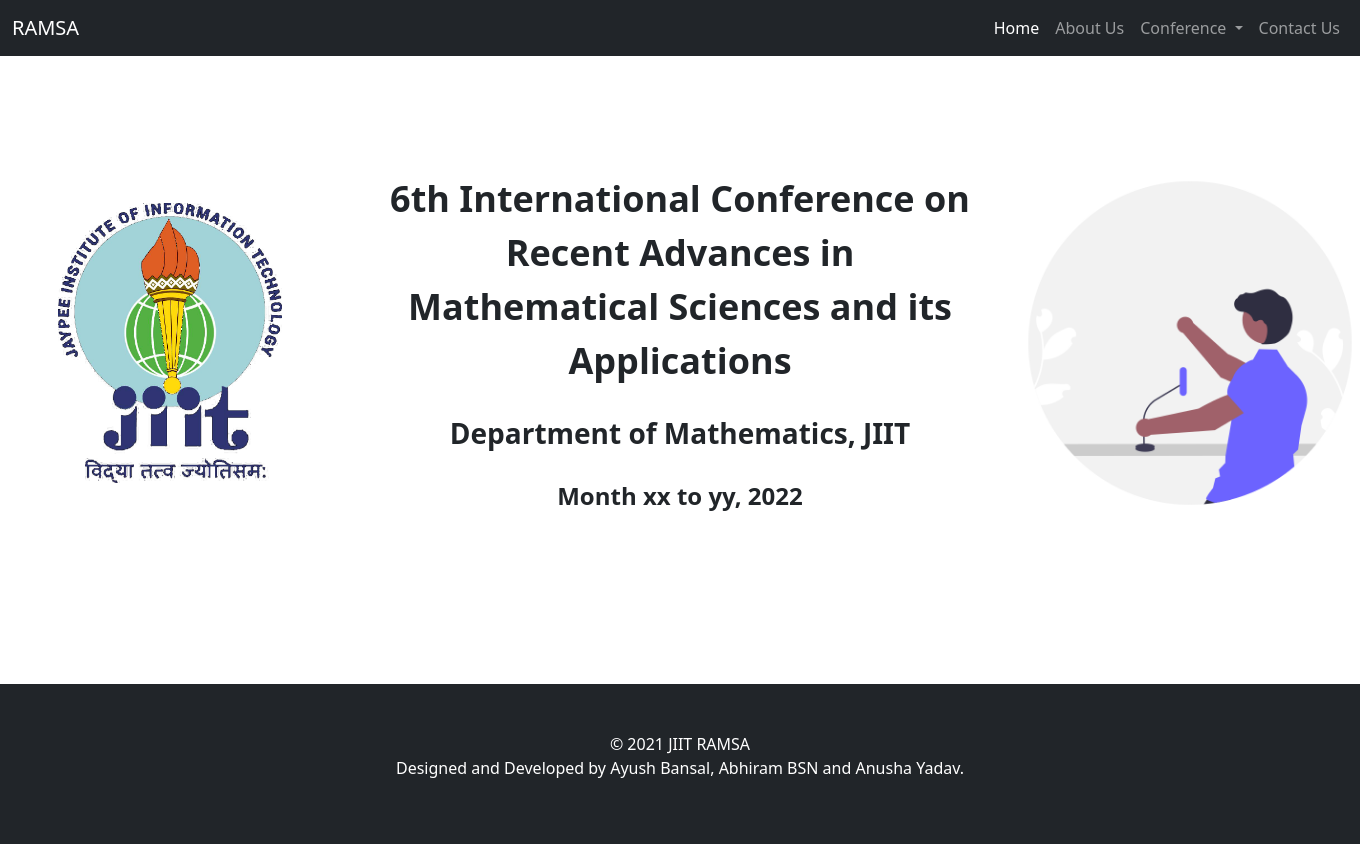
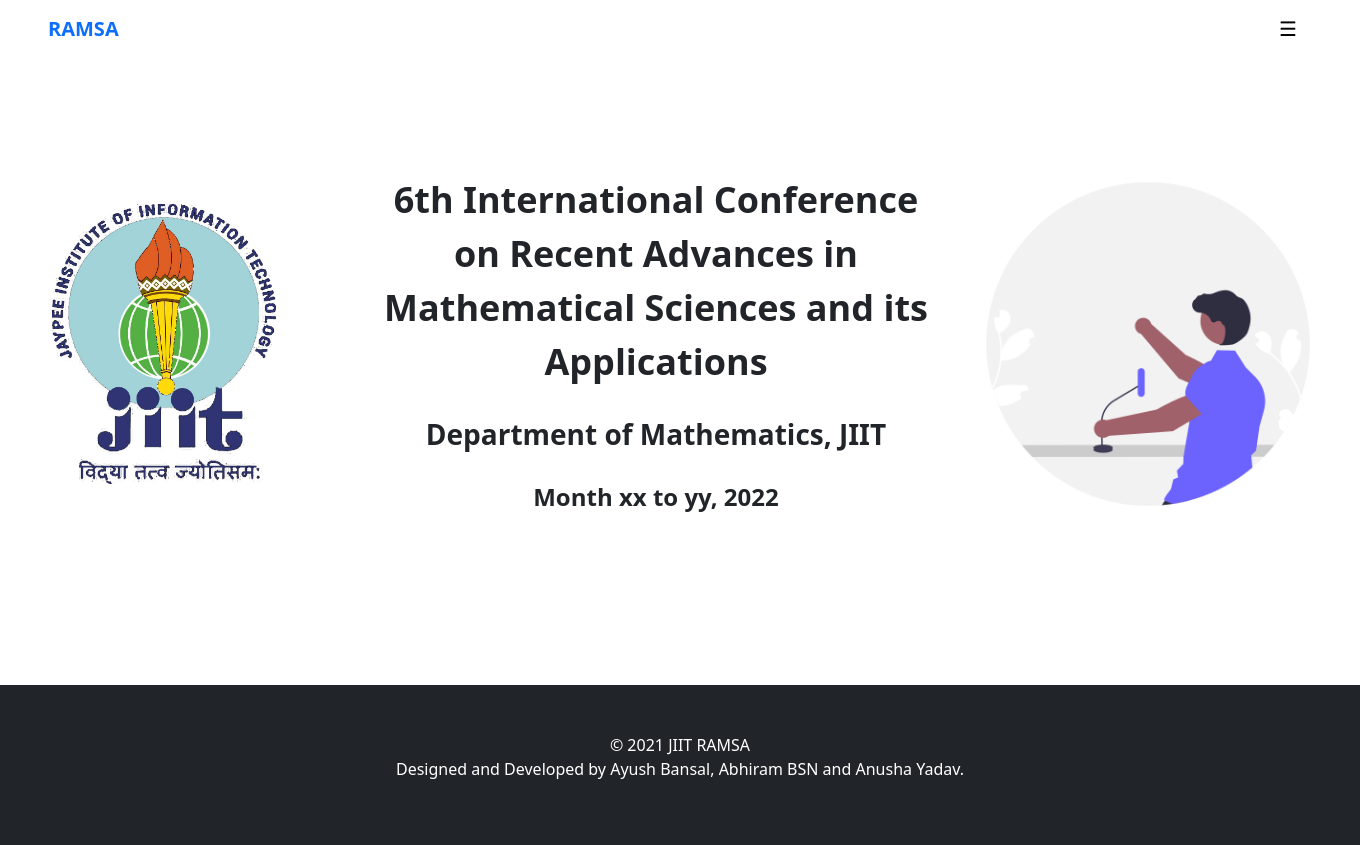
Before and after one commit to ayushb2002/ramsa, a PHP site: page / in a window 1360 px wide; the page is wider, and only the part inside the window is pictured. Run offline with PHP 8.4, Linux system fonts and the light colour scheme.

Commit message:
Initial Commit

```diff
--- a/css/style.css
+++ b/css/style.css
@@ -1,75 +1,133 @@
-*{
+* {
   margin: 0;
   padding: 0;
+  width: 100%;
 }
 
-body{
+body {
   overflow-x: hidden;
   max-width: 100%;
 }
 /* Mobile first CSS */
 
-.hero-area{
+.hero-area {
   height: auto;
 }
 
-.hero-img-vector{
+.hero-img-vector {
   width: auto;
   height: 20vh;
   margin: auto;
 }
 
-.hero-img-jiit{
+.hero-img-jiit {
   width: auto;
   height: 17vh;
   margin: auto;
 }
 
-.footer-link{
+.footer-link {
   color: white;
   text-decoration: none;
 }
 
-.hero-head{
+.hero-head {
   font-size: 1.1rem;
 }
 
-.hero-subhead-1{
+.hero-subhead-1 {
   font-size: 1rem;
 }
 
-.hero-subhead-2{
+.hero-subhead-2 {
   font-size: 0.75rem;
 }
 
 @media only screen and (min-width: 768px) {
-.hero-area{
+  .hero-area {
     min-height: 70vh;
     margin-top: 5%;
   }
-.footer-link{
+  .footer-link {
     color: white;
     text-decoration: none;
   }
-.hero-img-vector{
+  .hero-img-vector {
     width: auto;
     height: 50vh;
     margin: auto;
   }
-.hero-img-jiit{
+  .hero-img-jiit {
     width: auto;
     height: 35vh;
     margin: auto;
   }
-.hero-head{
+  .hero-head {
     font-size: 2.25rem;
   }
 
-.hero-subhead-1{
+  .hero-subhead-1 {
     font-size: 1.75rem;
   }
 
-.hero-subhead-2{
+  .hero-subhead-2 {
     font-size: 1.5rem;
   }
 }
+
+.sidepanel {
+  height: 100%; /* Specify a height */
+  width: 0; /* 0 width - change this with JavaScript */
+  position: fixed; /* Stay in place */
+  z-index: 1; /* Stay on top */
+  top: 0;
+  left: 0;
+  background-color: #111; /* Black*/
+  overflow-x: hidden; /* Disable horizontal scroll */
+  padding-top: 60px; /* Place content 60px from the top */
+  transition: 0.5s; /* 0.5 second transition effect to slide in the sidepanel */
+}
+
+/* The sidepanel links */
+.sidepanel a {
+  padding: 8px 8px 8px 32px;
+  text-decoration: none;
+  font-size: 25px;
+  color: #818181;
+  display: flex;
+  flex-direction: column;
+  transition: 0.3s;
+}
+
+/* When you mouse over the navigation links, change their color */
+.sidepanel a:hover {
+  color: #f1f1f1;
+}
+
+/* Position and style the close button (top right corner) */
+.sidepanel .closebtn {
+  position: absolute;
+  top: 0;
+  left: 0;
+  font-size: 36px;
+  margin-left: 50px;
+}
+
+/* Style the button that is used to open the sidepanel */
+.openbtn {
+  font-size: 20px;
+  cursor: pointer;
+  background-color: white;
+  color: black;
+  padding: 10px 15px;
+  border: none;
+  flex: 0.4;
+  border-radius: 0.5rem;
+}
+
+.openbtn:hover {
+    background-color: rgba(0, 0, 0, 0.212);
+    transition: all;
+    transition-duration: 200ms;
+    transition-timing-function: cubic-bezier(0.4, 0, 0.2, 1);
+}
--- a/index.php
+++ b/index.php
@@ -8,8 +8,11 @@
     <?php include 'includes.php' ?>
 </head>
 <body>
-    <?php include 'navbar.php' ?>
-
+    <?php include 'sidebar.php' ?>
+    <div class="d-flex px-5 py-1 flex-row justify-content-evenly align-items-center">
+        <a class="navbar-brand fw-bold">RAMSA</a>
+        <button class="openbtn" onclick="openNav()">&#9776;</button>
+    </div>
     <div class="container-fluid">
         <div class="row">
             <div class="col-12 hero-area">
--- a/js/main.js
+++ b/js/main.js
@@ -0,0 +1,7 @@
+function openNav() {
+  document.getElementById("sidepanel").style.width = "250px";
+}
+
+function closeNav() {
+  document.getElementById("sidepanel").style.width = "0";
+}
--- a/navbar.php
+++ b/navbar.php
@@ -1,4 +1,4 @@
-<nav class="navbar sticky-top navbar-expand-lg navbar-dark bg-dark">
+<nav class="navbar sticky-top navbar-expand-lg navbar-light bg-transparent">
   <div class="container-fluid">
     <a class="navbar-brand" href="#">RAMSA</a>
     <button class="navbar-toggler" type="button" data-bs-toggle="collapse" data-bs-target="#navbarNavDropdown" aria-controls="navbarNavDropdown" aria-expanded="false" aria-label="Toggle navigation">
--- /dev/null
+++ b/sidebar.php
@@ -0,0 +1,9 @@
+<div id="sidepanel" class="sidepanel">
+  <div class="d-flex justify-content-end">
+  <a href="javascript:void(0)" class="closebtn" onclick="closeNav()">&times;</a>
+  </div>
+  <a href="index.php">Home</a>
+  <a href="about.php">About Us</a>
+  <a href="#">Conference</a>
+  <a href="contact.php">Contact</a>
+</div>
```
Also changed, not shown: 1 other file. Lines whose indentation alone changed are shown as unchanged.
